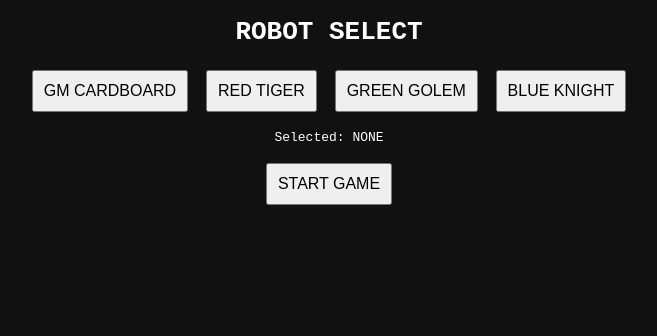
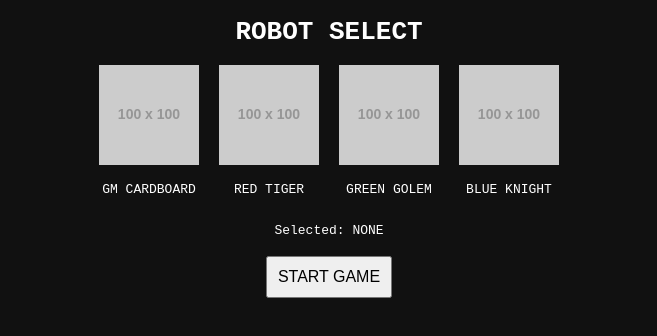
Before and after one commit to simpletoy123-blip/8bit-game_03, a plain HTML site: page index.html in a window 1280 px wide. Shown: the whole page, without its empty margins (311-968 px from the left). Drawn offline with Linux system fonts and the light colour scheme; placeholder pictures from the web are drawn by us.

Commit message:
Update index.html

```diff
--- a/index.html
+++ b/index.html
@@ -26,10 +26,29 @@
 <div id="menu">
   <h1>ROBOT SELECT</h1>
 
-  <button onclick="selectRobot('GM CARDBOARD')">GM CARDBOARD</button>
-  <button onclick="selectRobot('RED TIGER')">RED TIGER</button>
-  <button onclick="selectRobot('GREEN GOLEM')">GREEN GOLEM</button>
-  <button onclick="selectRobot('BLUE KNIGHT')">BLUE KNIGHT</button>
+  <div style="display:flex; justify-content:center; gap:20px; flex-wrap:wrap;">
+
+    <div onclick="selectRobot('GM CARDBOARD')">
+      <img src="https://via.placeholder.com/100?text=GM" />
+      <p>GM CARDBOARD</p>
+    </div>
+
+    <div onclick="selectRobot('RED TIGER')">
+      <img src="https://via.placeholder.com/100?text=RED" />
+      <p>RED TIGER</p>
+    </div>
+
+    <div onclick="selectRobot('GREEN GOLEM')">
+      <img src="https://via.placeholder.com/100?text=GOLEM" />
+      <p>GREEN GOLEM</p>
+    </div>
+
+    <div onclick="selectRobot('BLUE KNIGHT')">
+      <img src="https://via.placeholder.com/100?text=KNIGHT" />
+      <p>BLUE KNIGHT</p>
+    </div>
+
+  </div>
 
   <p id="selected">Selected: NONE</p>
 
```
